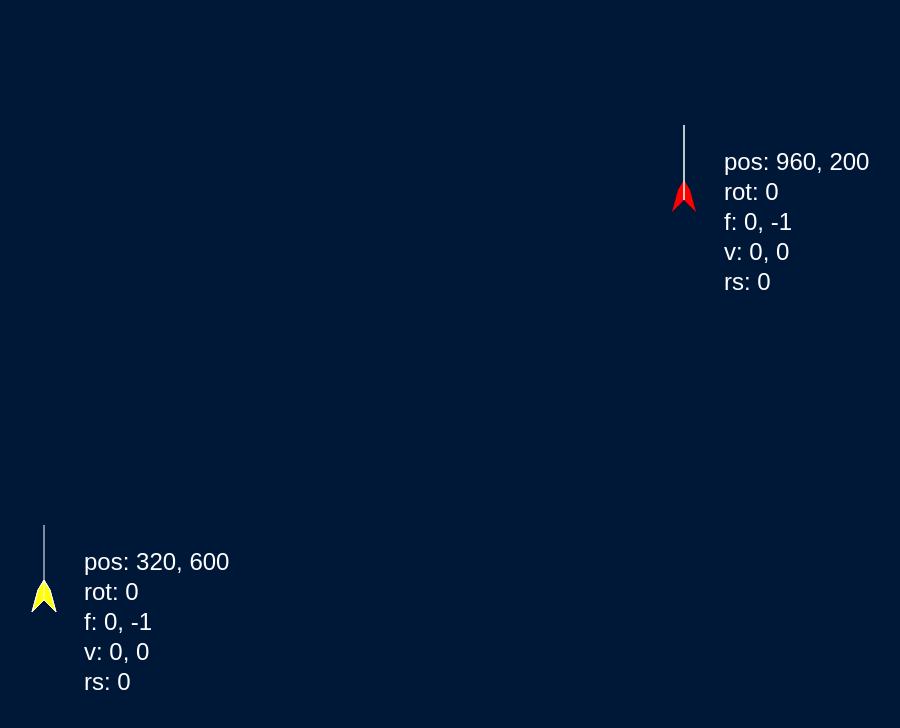
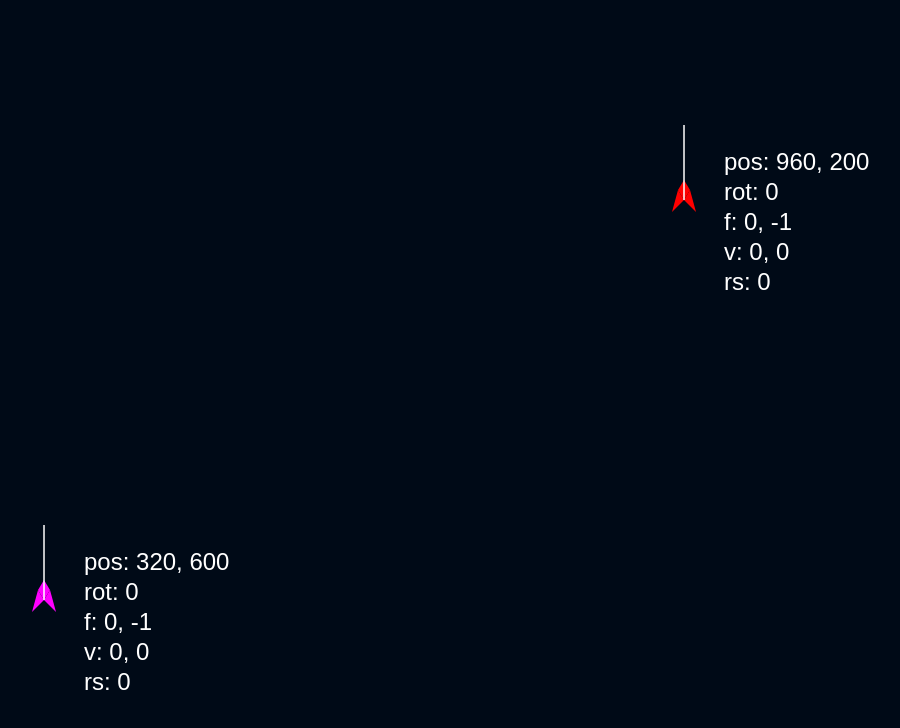
Before and after one commit to rubicon2/gravinoids, a plain HTML site: page index.html in a window 1280 px wide. Shown: the whole page, without its empty margins (276-1176 px from the left). Drawn offline with Linux system fonts and the light colour scheme.

Commit message:
Add debug text, draw with triangles to allow different colors on each object

```diff
--- a/game.js
+++ b/game.js
@@ -3,7 +3,13 @@ const ctx = canvas.getContext("2d");
 const scale = window.devicePixelRatio;
 const center = createVector2(canvas.clientWidth / 2, canvas.clientHeight / 2);
 
+const maxAcceleration = 5;
+const accelerationSpeed = 0.2;
+const brakingSpeed = 0.5;
+const turningSpeed = 0.2;
+
 let players = [];
+let stars = [];
 let rigidbodies = [];
 
 let debug = true;
@@ -26,16 +32,39 @@ let defaultKeys = [
     }
 ]
 
+// let ships = [
+//     [
+//         createVector2(-12, 12),
+//         createVector2(-6, -10),
+//         createVector2(0, -20),
+//         createVector2(6, -10),
+//         createVector2(12, 12),
+//         createVector2(0, 0)
+//     ]
+// ]
+
 let ships = [
+    // Ship 1...
     [
-        createVector2(-12, 12),
-        createVector2(-6, -10),
-        createVector2(0, -20),
-        createVector2(6, -10),
-        createVector2(12, 12),
-        createVector2(0, 0)
+        createTri(createVector2(-12, 12), createVector2(-6, -10), createVector2(0, 0), "yellow"),
+        createTri(createVector2(0, 0), createVector2(6, -10), createVector2(12, 12), "red"),
+        createTri(createVector2(-6, -10), createVector2(6, -10), createVector2(0, 0), "green"),
+        createTri(createVector2(-6, -10), createVector2(6, -10), createVector2(0, -20), "blue")
     ]
+    // Ship 2, etc.
 ]
+
+function createRGBA(r, g, b, a) {
+    return rgba = {
+        r: r,
+        g: g,
+        b: b,
+        a: a,
+        getString() {
+            return `rgba(${r}, ${g}, ${b}, ${a})`;
+        }
+    }
+}
 
 function createTransform(x, y) {
     return t = {
@@ -47,27 +76,63 @@ function createTransform(x, y) {
     };
 }
 
-function createRigidbody() {
+function createRigidbody(transform, collisionEnabled) {
     let rb = {
+        transform: transform,
         velocity: createVector2(0, 0),
         rotationSpeed: 0,
         acceleration: createVector2(0, 0),
         mass: 0,
-        bounciness: 0
+        bounciness: 0,
+        collisionEnabled: collisionEnabled,
+        update() {
+            this.velocity = addVector2(this.velocity, this.acceleration);
+            this.transform.position = addVector2(this.transform.position, this.velocity);
+            this.transform.rotation = (this.transform.rotation + this.rotationSpeed) % 360;
+            if (this.transform.rotation < 0) {
+                this.transform.rotation += 360;
+            }
+        }
     }
     // To ensure a rigibody is not created without being added to the list for processing, do it here.
     rigidbodies.push(rb);
     return rb;
 }
 
-function createPlayer(color, x, y) {
-    let newPlayer = {
+function createStar(x, y, model, colorA, colorB) {
+    return newStar = {
         t: createTransform(x, y),
-        rb: createRigidbody(),
+        rb: createRigidbody(t, false),
+        model: model,
+        colorA: colorA,
+        colorB: colorB
+    }
+}
+
+function createPlayer(color, x, y, keybindings) {
+    return newPlayer = {
+        t: createTransform(x, y),
+        rb: createRigidbody(t, true),
         model: ships[0],
-        color: color
+        color: color,
+        keys: keybindings,
+
+        accelerate(speed) {
+            this.rb.velocity = addVector2(this.rb.velocity, rotateVector2(createVector2(0, -speed), this.t.rotation));
+        },
+
+        decelerate(speed) {
+            this.rb.velocity = addVector2(this.rb.velocity, rotateVector2(createVector2(0, speed), this.t.rotation));
+        },
+
+        turn(speed) {
+            this.rb.rotationSpeed += speed;
+        },
+
+        action() {
+            // Do something!
+        }
     }
-    return newPlayer;
 }
 
 function processRbs() {
@@ -84,20 +149,9 @@ function processRbs() {
      */
 }
 
-function updatePosition(player) {
-    player.rb.velocity = addVector2(player.rb.velocity, player.rb.acceleration);
-    player.t.position = addVector2(player.t.position, player.rb.velocity);
-    player.t.rotation = (player.t.rotation + player.rb.rotationSpeed) % 360;
-    // Although modulus should only ever return POSITIVE NUMBERS as far as I am concerned, in JS it does not.
-    // So, after % 360, this should never be any less than -360. Add 360 to neg angle, so angle range is 0 - 360 degrees.
-    if (player.t.rotation < 0) {
-        player.t.rotation += 360;
-    }
-}
-
-function updatePositions() {
-    for (let i = 0; i < players.length; i++) {
-        updatePosition(players[i]);
+function update() {
+    for(let rb of rigidbodies) {
+        rb.update();
     }
 }
 
@@ -107,13 +161,13 @@ function createPlayers(playerCount) {
     // Not using break on purpose so it cascades down each case.
     switch(playerCount) {
         case 4:
-            players.push(createPlayer("green", center.x * 0.5, center.y * 0.5));
+            players.push(createPlayer(createRGBA(0, 255, 0, 1), center.x * 0.5, center.y * 0.5, defaultKeys[3]));
         case 3:
-            players.push(createPlayer("blue", center.x * 1.5, center.y * 1.5));
+            players.push(createPlayer(createRGBA(0, 0, 255, 1), center.x * 1.5, center.y * 1.5, defaultKeys[2]));
         case 2:
-            players.push(createPlayer("red", center.x * 1.5, center.y * 0.5));
+            players.push(createPlayer(createRGBA(255, 0, 0, 1), center.x * 1.5, center.y * 0.5, defaultKeys[1]));
         default:
-            players.push(createPlayer("yellow", center.x * 0.5, center.y * 1.5));
+            players.push(createPlayer(createRGBA(255, 0, 255, 1), center.x * 0.5, center.y * 1.5, defaultKeys[0]));
     }
 }
 
@@ -129,18 +183,16 @@ function renderPlayer(player) {
     ctx.save();
     ctx.translate(pos.x, pos.y);
     ctx.rotate(degToRad(player.t.rotation));
-    ctx.fillStyle = player.color;
 
-    ctx.beginPath();
-    ctx.moveTo(player.model[0].x * scale, player.model[0].y * scale);
-    for(let i = 1; i < player.model.length; i++) {
-        let v = model[i];
-        let x = v.x * scale;
-        let y = v.y * scale;
-        ctx.lineTo(x, y);
+    let cos = Math.max(Math.cos(degToRad(player.t.rotation)), 0.45);
+    let sin = Math.max(Math.sin(degToRad(player.t.rotation)), 0.45);
+    let c = player.color;
+
+    for(let tri of player.model) {
+        let color = `rgb(${cos * c.r + sin * c.r}, ${cos * c.g + -sin * c.g}, ${cos * c.b + sin * c.b}, 1)`;
+        drawTri(tri, color);
     }
-    ctx.closePath();
-    ctx.fill();
+
     ctx.restore();
 }
 
@@ -155,8 +207,10 @@ function renderPlayerDebug(player) {
     ctx.font = "24px Arial";
 
     // Draw forward direction.
+    ctx.beginPath();
     ctx.moveTo(pos.x, pos.y);
     ctx.lineTo(pos.x + f.x * 75, pos.y + f.y * 75);
+    ctx.closePath();
     ctx.stroke();
 
     ctx.save();
@@ -188,20 +242,11 @@ function renderScene() {
 }
 
 function tick() {
-    updatePositions();
+    update();
     renderScene();
     requestAnimationFrame(tick);
 }
 
-window.addEventListener("keypress", processKey);
+window.addEventListener("keydown", processKey);
 initialiseGameData(2);
 requestAnimationFrame(tick);
-// randomiseVector(players[0].rb.velocity, -1, 1);
-
-// Get input
-
-// Process input
-
-// Run physics and collision detection
-
-// Display on cavas
--- a/graphics.js
+++ b/graphics.js
@@ -6,11 +6,21 @@ function setCanvasSize(canvas, context, scale, width, height) {
     context.scale(scale, scale);
 }
 
-function createTri(va, vb, vc, color) {
+function createTri(v1, v2, v3, color) {
     return {
-        v1: va,
-        v2: vb,
-        v3: vc,
-        c: color
+        v1: v1,
+        v2: v2,
+        v3: v3,
+        color: color
     }
 }
+
+function drawTri(tri, color) {
+    ctx.fillStyle = color;
+    ctx.beginPath();
+    ctx.moveTo(tri.v1.x * scale, tri.v1.y * scale);
+    ctx.lineTo(tri.v2.x * scale, tri.v2.y * scale);
+    ctx.lineTo(tri.v3.x * scale, tri.v3.y * scale);
+    ctx.closePath();
+    ctx.fill();
+}
--- a/input.js
+++ b/input.js
@@ -1,16 +1,41 @@
 function processKey(e) {
-    switch(e.code) {
-        case "KeyW":
-            players[0].rb.velocity = addVector2(players[0].rb.velocity, rotateVector2(createVector2(0, -0.2), players[0].t.rotation));
-            break;
-        case "KeyS":
-            players[0].rb.velocity = addVector2(players[0].rb.velocity, rotateVector2(createVector2(0, 0.2), players[0].t.rotation));
-            break;
-        case "KeyA":
-            players[0].rb.rotationSpeed -= 0.2;
-            break;
-        case "KeyD":
-            players[0].rb.rotationSpeed += 0.2;
-            break;
+    // switch(e.code) {
+    //     case "KeyW":
+    //         //players[0].rb.velocity = addVector2(players[0].rb.velocity, rotateVector2(createVector2(0, -0.2), players[0].t.rotation));
+    //         players[0].accelerate(accelerationSpeed);
+    //         break;
+    //     case "KeyS":
+    //         //players[0].rb.velocity = addVector2(players[0].rb.velocity, rotateVector2(createVector2(0, 0.2), players[0].t.rotation));
+    //         players[0].decelerate(accelerationSpeed);
+    //         break;
+    //     case "KeyA":
+    //         //players[0].rb.rotationSpeed -= 0.2;
+    //         players[0].turn(-turningSpeed);
+    //         break;
+    //     case "KeyD":
+    //         //players[0].rb.rotationSpeed += 0.2;
+    //         players[0].turn(turningSpeed);
+    //         break;
+    // }
+
+    for(let p of players) {
+        let keys = p.keys;
+        switch(e.code) {
+            case keys.up:
+                p.accelerate(accelerationSpeed);
+                break;
+            case keys.down:
+                p.decelerate(accelerationSpeed);
+                break;
+            case keys.left:
+                p.turn(-turningSpeed);
+                break;
+            case keys.right:
+                p.turn(turningSpeed);
+                break;
+            case keys.action:
+                p.action();
+                break;
+        }
     }
 }
--- a/styles.css
+++ b/styles.css
@@ -11,7 +11,7 @@ body {
     height: 100vh;
     margin: 0;
     padding: 0;
-    background-color: rgb(0, 24, 56);
+    background-color: rgb(0, 10, 23);
     display: flex;
     justify-content: center;
     align-items: center;
```
